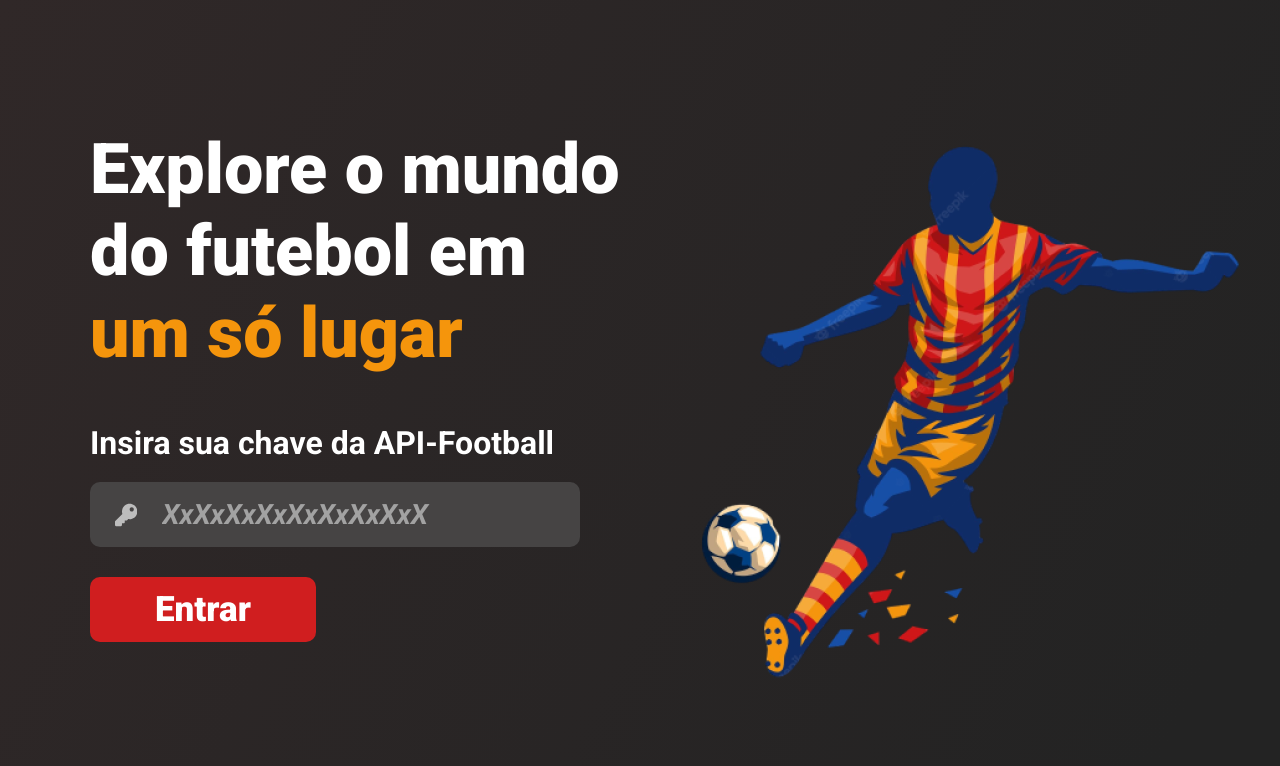
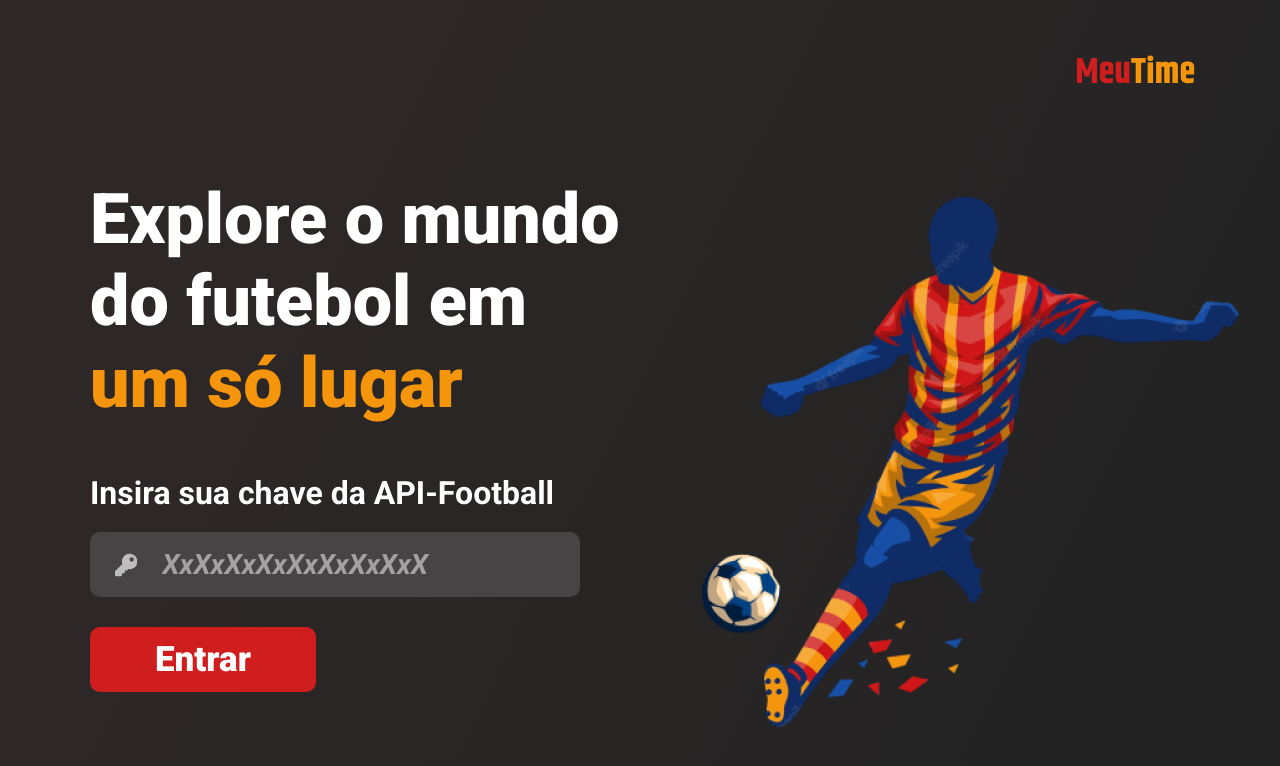
Before and after one commit to lucas-alm-ps/meu-time, a React (Vite) app: page / in a window 1280 px wide. Shown: the top 766 px of the page. Built offline with nearby package versions, Linux system fonts and the light colour scheme.

Commit message:
feat: add bar with logo

```diff
--- /dev/null
+++ b/src/components/Bar.tsx
@@ -0,0 +1,20 @@
+import styled from 'styled-components';
+import Logo from './Logo';
+import { Link } from 'react-router-dom';
+
+export default function Bar() {
+	return (
+		<StyledBar>
+			<Link to='/'>
+				<Logo />
+			</Link>
+		</StyledBar>
+	);
+}
+
+const StyledBar = styled.div`
+	width: 100%;
+	display: flex;
+	justify-content: right;
+	padding: 45px 85px 0 85px;
+`;
--- a/src/pages/login-page/Input.tsx
+++ b/src/pages/login-page/Input.tsx
@@ -1,11 +1,11 @@
 import { FaKey as KeyIcon } from 'react-icons/fa';
 import styled from 'styled-components';
-import { useState } from 'react';
+import { ChangeEvent, useState } from 'react';
 
 export default function Input() {
 	const [inputValue, setInputValue] = useState('');
 
-	const handleInputChange = (event: any) => {
+	const handleInputChange = (event: ChangeEvent<HTMLInputElement>) => {
 		setInputValue(event.target.value);
 	};
 
--- a/src/pages/main-page/MainPage.tsx
+++ b/src/pages/main-page/MainPage.tsx
@@ -1,9 +1,15 @@
 import { ReactNode } from 'react';
 import styled from 'styled-components';
 import { StyledPage } from '../../styles/Page';
+import Bar from '../../components/Bar';
 
 export default function MainPage({ children }: { children?: ReactNode }) {
-	return <Page>{children}</Page>;
+	return (
+		<Page>
+			<Bar />
+			{children}
+		</Page>
+	);
 }
 
 const Page = styled(StyledPage)`
--- a/src/styles/reset.css
+++ b/src/styles/reset.css
@@ -133,3 +133,7 @@
 	height: 100vh;
 	background: linear-gradient(296.48deg, #232323 8.27%, #302828 100%);
 }
+a {
+	color: inherit; /* blue colors for links too */
+	text-decoration: none; /* no underline */
+}
```
